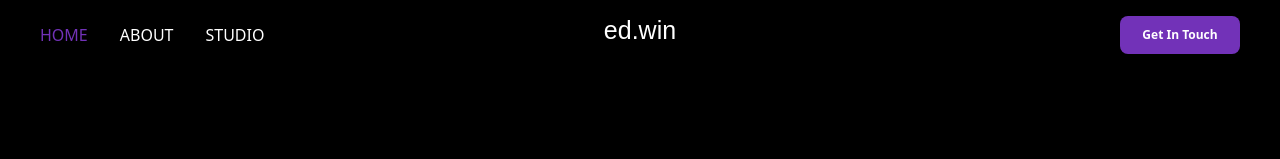
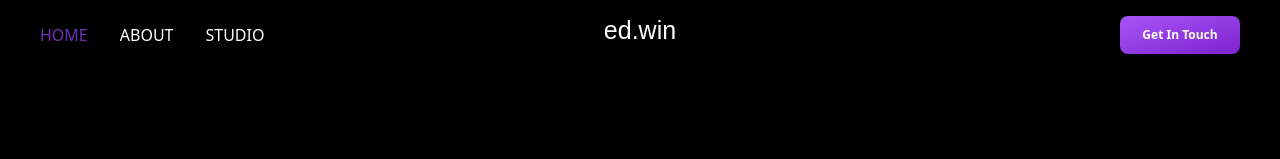
Before and after one commit to Grld-Andy/Portfolio1, a React (Vite) app: page / in a window 1280 px wide. Shown: the top 159 px of the page. Built offline with nearby package versions, Linux system fonts and the light colour scheme; a web font is replaced by a local one.

Commit message:
styles glowing stuff

```diff
--- a/src/App.css
+++ b/src/App.css
@@ -17,7 +17,7 @@
   color: transparent;
   background-clip: text;
 }
-.button_glow:hover{
+.button_glow{
   transition: 150ms ease-out;
   &:hover{
     text-shadow: 0 0 5px white;
@@ -25,3 +25,6 @@
     box-shadow: 0 0 5px white;
   }
 }
+.form_button_glow:hover{
+  box-shadow: 5px 5px 20px #7232B8, -5px -5px 20px #683eda;
+}
--- a/src/components/Navbar.tsx
+++ b/src/components/Navbar.tsx
@@ -29,8 +29,8 @@ const Navbar: React.FC = () => {
             </NavLink>
           </li>
         </ul>
-        <button className='bg-[#7232B8] w-[120px] cursor-pointer rounded-lg py-[10px] text-[12px] font-semibold'>
-          Get In Touch
+        <button className='bg-gradient-to-br from-purple-500 to-purple-700 transition-all duration-150 form_button_glow w-[120px] cursor-pointer rounded-lg py-[10px] text-[12px] font-semibold'>
+          <p className='rounded-lg'>Get In Touch</p>
         </button>
       </div>
       <div className='fixed z-50 top-3 left-0 w-full pointer-events-none'>
--- a/src/components/ui/HomeUI/FormApp.tsx
+++ b/src/components/ui/HomeUI/FormApp.tsx
@@ -29,7 +29,7 @@ const FormApp: React.FC = () => {
             <div className='w-[calc(100%-80px)] mx-10 my-5 flex flex-col gap-5'>
                 <textarea className='active:outline-none focus-visible:outline-none rounded-lg bg-[#0D0D0D] p-3 w-full h-[350px] placeholder:text-[#80808050]' placeholder='Write your message here'></textarea>
                 <div className='flex justify-end'>
-                    <button className='bg-[#7232B8] w-[120px] cursor-pointer rounded-lg py-[14px] text-[15px] font-semibold'>
+                    <button className='bg-gradient-to-br from-purple-500 to-purple-700 transition-all duration-150 form_button_glow w-[120px] cursor-pointer rounded-lg py-[14px] text-[15px] font-semibold'>
                         Send
                     </button>
                 </div>
--- a/src/components/ui/HomeUI/ToolsWheel.tsx
+++ b/src/components/ui/HomeUI/ToolsWheel.tsx
@@ -4,7 +4,7 @@ import { design, figma, framer, github, illustrator, itunes, keyframeTimes, obs,
 
 const ToolsWheel: React.FC = () => {
   return (
-    <div className='md:mt-52 mt-20'>
+    <div className='md:mt-52 mt-20 overflow-hidden max-w-full'>
       <div className='flex items-center justify-center relative'>
         <motion.div
           initial={{scale:1}}
```
